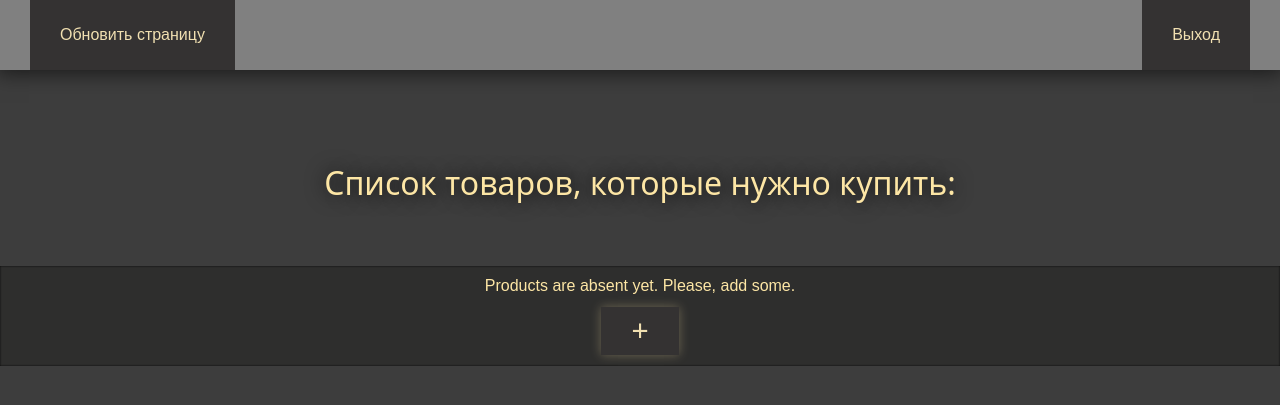
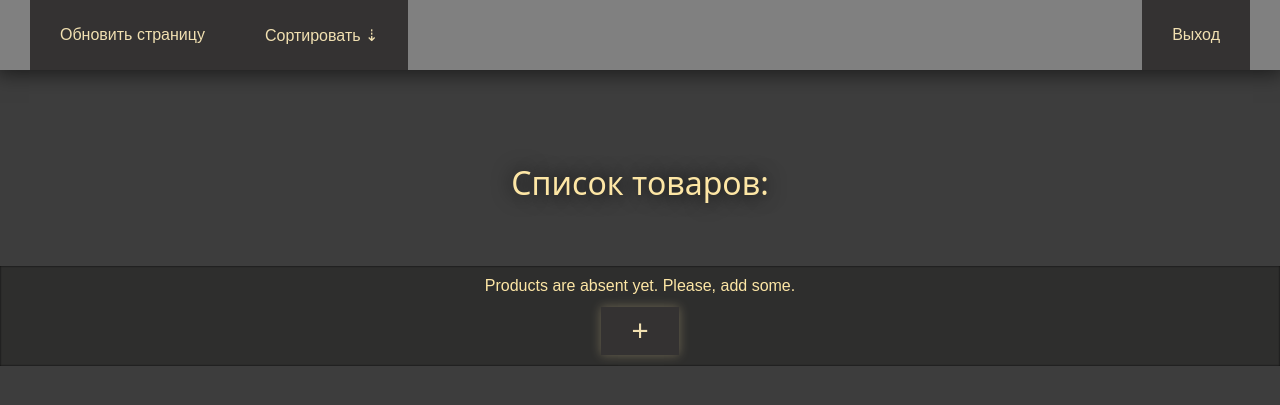
Before and after one commit to vlad0337187/test_ajax_app, a Django app: page /products/main/ in a window 1280 px wide. Shown: the top 405 px of the page. Run offline with Django 3.2, Linux system fonts and the light colour scheme; a user stored in the database is signed in; data that the repository does not hold is empty; parts of the project's set-up code (start-up, migrations or seed data) failed here and were passed over.

```diff
--- a/TODO.txt
+++ b/TODO.txt
@@ -18,6 +18,7 @@
 
 
 Другие элементы:
+    - добавить медиа запросы с уменьшением строк при уменьшении экрана
 
 
 Окно логина:
--- a/products/templates/products/product_list.html
+++ b/products/templates/products/product_list.html
@@ -1,7 +1,7 @@
 {% load static %}
 
 
-<h1 class="products_header">Список товаров, которые нужно купить:</h1>
+<h1 class="products_header">Список товаров:</h1>
 {% verbatim %}
 <div id="product_list" class="product_list">
     <ol v-if="products.length" class="products">
--- a/products/templates/products/top_panel.html
+++ b/products/templates/products/top_panel.html
@@ -1,7 +1,14 @@
 {% load static %}
 
 <div class="top_panel">
-    <button onclick="window.location.reload()">Обновить страницу</button>
+    <div class="buttons_horizontal_plane">
+        <button onclick="window.location.reload()" class="button_horizontal_margin">
+            Обновить страницу
+        </button>
+        <button onclick="window.location.reload()" class="button_horizontal_margin">
+            Сортировать ⇣
+        </button>
+    </div>
     <a href="/auth/logout/" class="like_button">Выход</a>
 </div>
 
--- a/shopping_list_project/static/css/general.css
+++ b/shopping_list_project/static/css/general.css
@@ -111,3 +111,14 @@ input:focus {
     background-color: hsl(10, 2%, 29%);
     box-shadow: 0px 0px 10px 2px hsl(44, 96%, 88%);
 }
+
+
+.buttons_horizontal_plane {
+    /* Plane, which has same color, as buttons. */
+    display: flex;
+    flex-direction: row;
+    justify-content: center;
+    align-items: stretch;
+
+    background-color: hsl(10, 2%, 20%);
+}
```
Also changed, not shown: products/static/products/js/product_list.js (+33 -11 lines), products/static/products/css/top_panel.css (line endings or trailing spaces).
